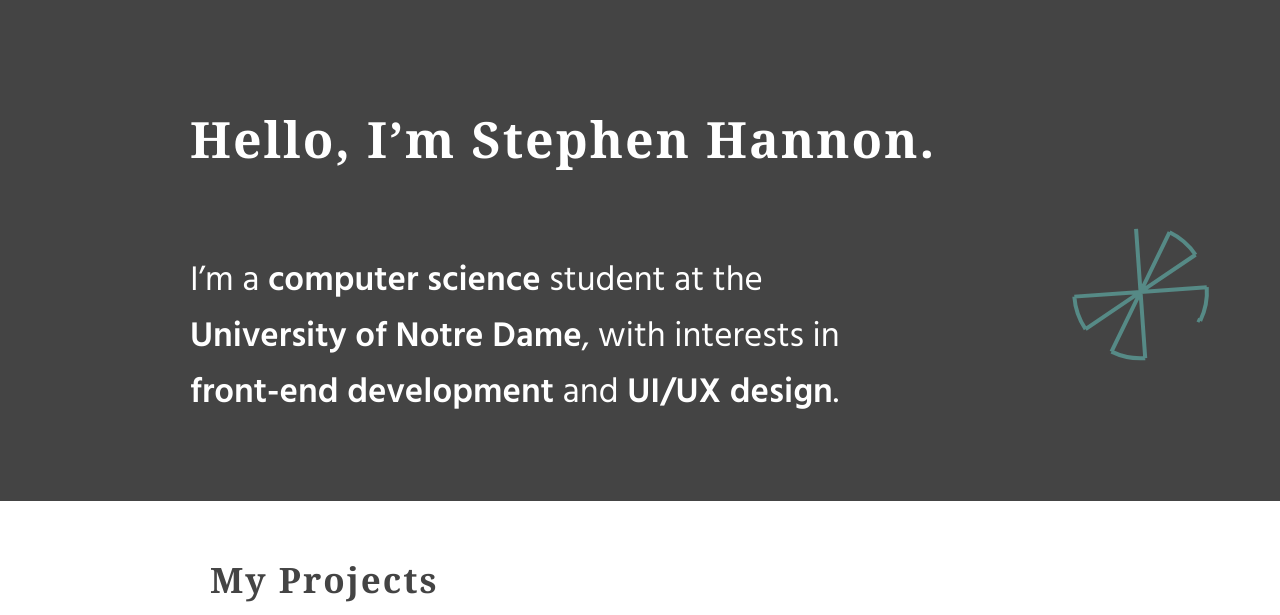
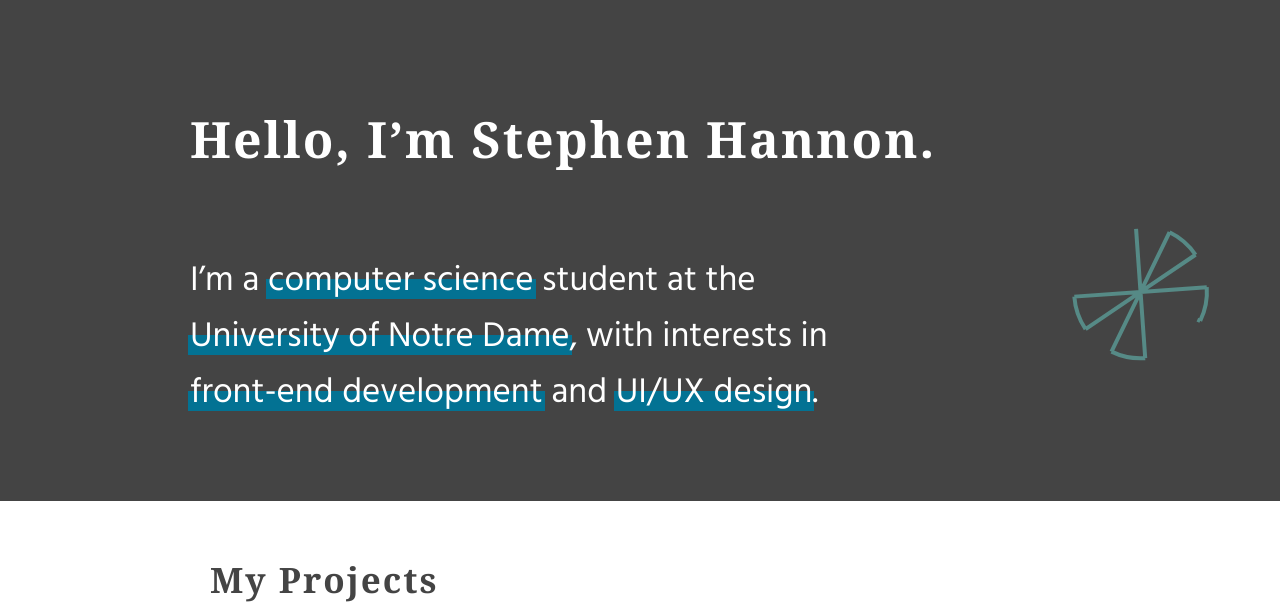
Before and after one commit to stephen-hannon/stephen-hannon.github.io, a plain HTML site: page index.html in a window 1280 px wide. Shown: the part 129-744 px from the top of the page. Drawn offline with Linux system fonts and the light colour scheme; a web font is replaced by a local one.

Commit message:
Switches from bold to highlights

```diff
--- a/index.html
+++ b/index.html
@@ -41,7 +41,9 @@
 	<section id="intro">
 		<div class="wrapper intro-wrapper">
 			<h2 class="intro-header">Hello, I’m Stephen Hannon.</h2>
-			<p class="intro-sentence">I’m a <strong>computer science</strong> student at the <strong>University of Notre&nbsp;Dame</strong>, with interests in <strong>front-end development</strong> and <strong>UI/UX&nbsp;design</strong>.</p>
+			<p class="intro-sentence">
+				I’m a <em class="highlight">computer science</em> student at the <em class="highlight">University of Notre&nbsp;Dame</em>, with interests in <em class="highlight">front-end development</em> and <em class="highlight">UI/UX&nbsp;design</em>.
+			</p>
 		</div>
 	</section>
 
--- a/styles.css
+++ b/styles.css
@@ -99,8 +99,20 @@ h3 {
 	margin-right: 2rem;
 }
 
-strong {
-	font-weight: 600;
+.highlight {
+	font-style: normal;
+	position: relative;
+}
+.highlight::after {
+	content: "";
+    width: 100%;
+    height: 2rem;
+    position: absolute;
+    background-color: #037293;
+    padding: 0 0.2rem;
+    left: -0.2rem;
+    bottom: 1rem;
+    z-index: -1;
 }
 
 .solid-bg {
```
